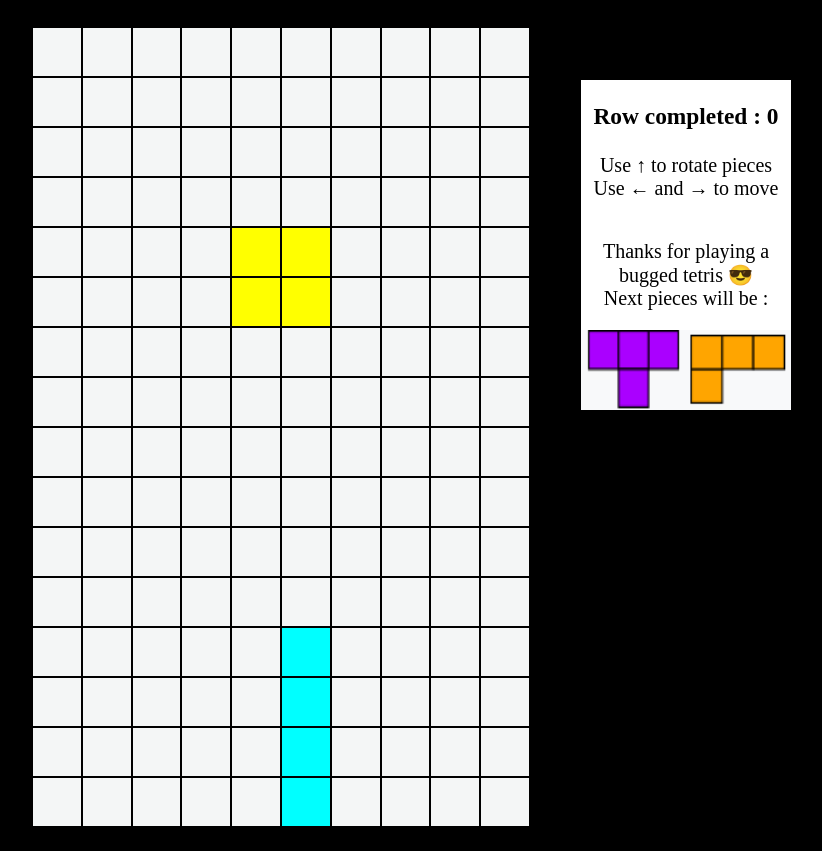
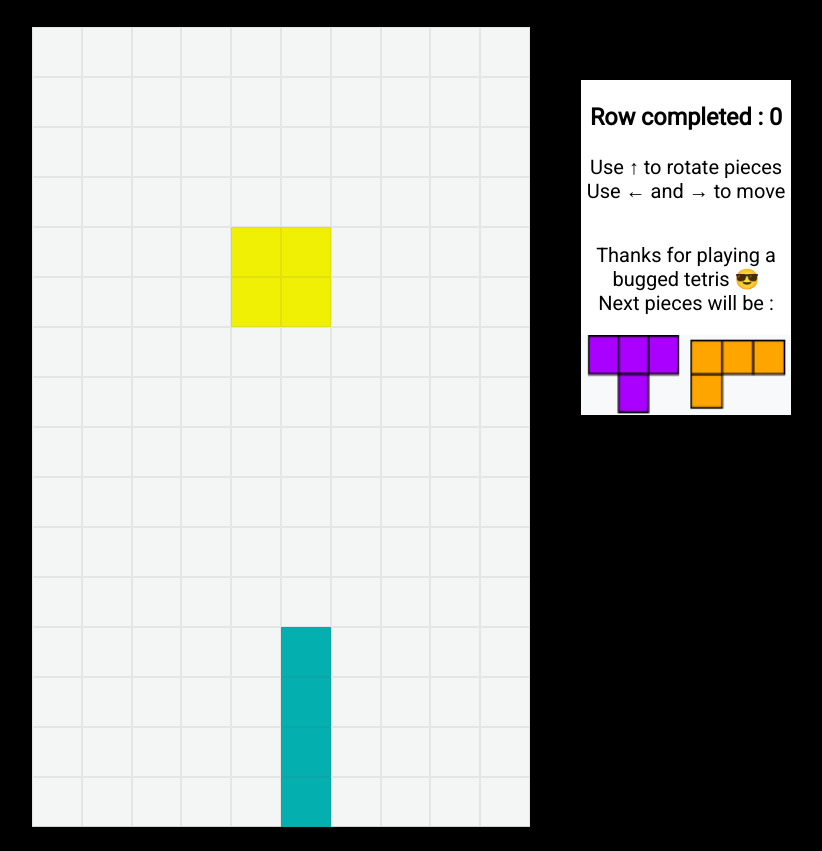
Before and after one commit to Nicolas-Araujo0/Tetris, a plain HTML site: page index.html in a window 1280 px wide. Shown: the whole page, without its empty margins (361-1183 px from the left). Drawn offline with Linux system fonts and the light colour scheme.

Commit message:
change font / colors of some pieces

```diff
--- a/style.css
+++ b/style.css
@@ -1,8 +1,10 @@
+@import url('https://fonts.googleapis.com/css2?family=Roboto&display=swap');
 body{
     background-color: black;
     width: 100%;
     height: 100%;
     overflow: hidden;
+    font-family: 'Roboto', sans-serif;
 }
 
 main {
@@ -49,13 +51,13 @@ img{
 }
 div div{
     box-sizing: border-box;
-    border: 1px solid black;
+    border: 1px solid rgba(87, 87, 87, .1);
 }
 .cyan {
-    background-color: cyan;
+    background-color: rgb(3, 175, 175);
 }
 .yellow{
-    background-color: yellow;
+    background-color: rgb(240, 240, 4);
 }
 .purple{
     background-color: purple;
```
